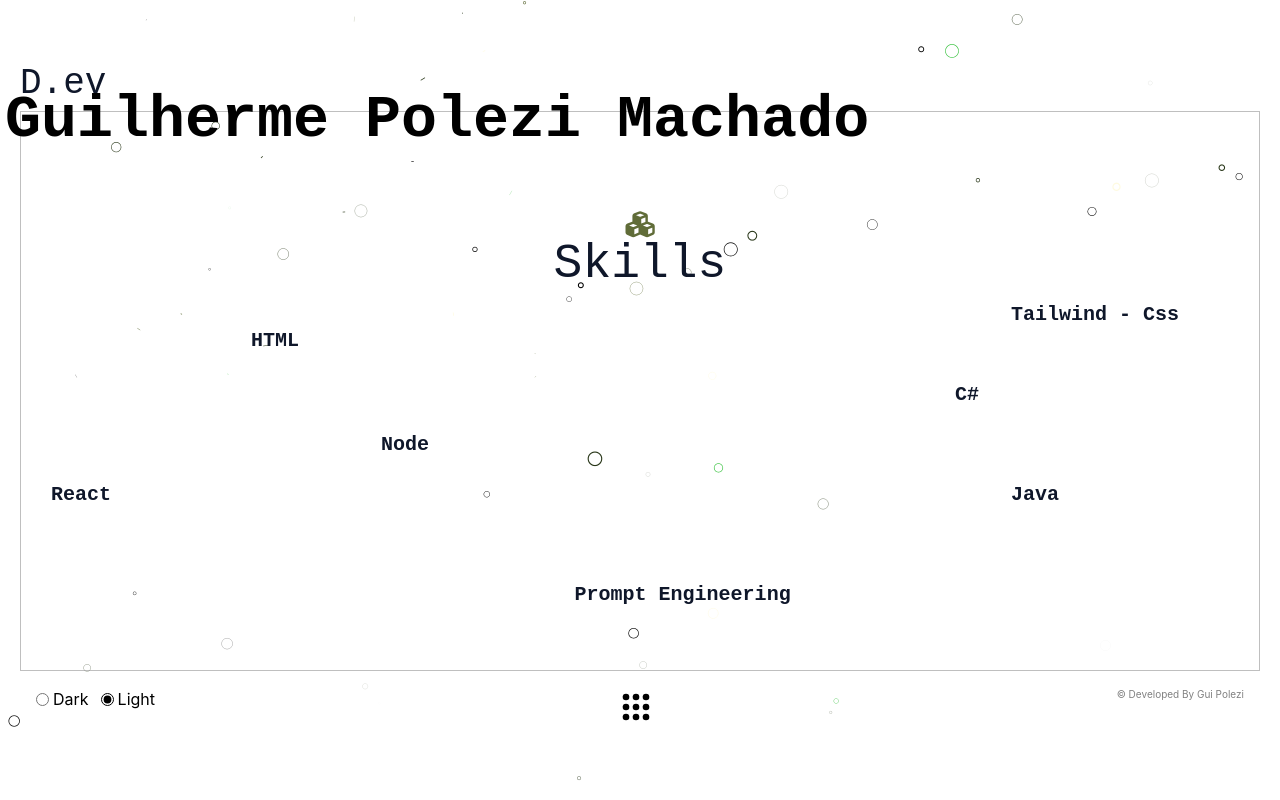
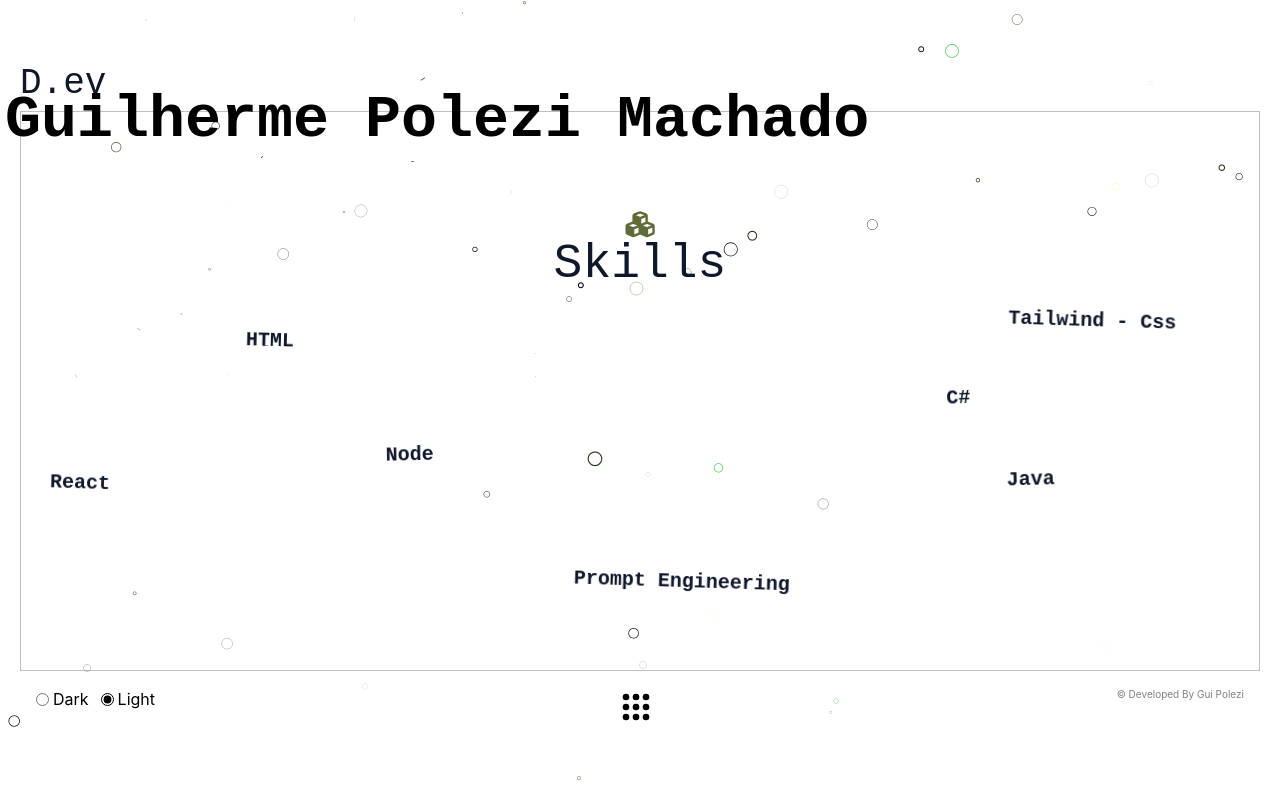
Before and after one commit to GuiPolezi/portfolio-dev, a React (Vite) app: page /skills in a window 1280 px wide. Built offline with nearby package versions, Linux system fonts and the light colour scheme; a web font is replaced by a local one.

Commit message:
Adding animation on p

```diff
--- a/src/index.css
+++ b/src/index.css
@@ -301,7 +301,7 @@ font-family: "Iosevka Charon Mono", monospace;
 }
 
 .skillBox i {
-  font-size: 32px;
+  font-size: 46px;
   visibility: hidden;
   opacity: 0;
   transform: translateY(10px);
@@ -309,6 +309,27 @@ font-family: "Iosevka Charon Mono", monospace;
 
 .skillBox p {
   cursor: pointer;
+  padding-bottom: 4px;
+
+}
+
+.skillBox p::after {
+  content: '';
+  position: absolute;
+  width: 100%;
+  height: 2px;
+  bottom: 0;
+  left: 0;
+  background-color: #606c38; /* Cor do sublinhado (ex: azul claro) */
+  transform: scaleX(0); /* Esconde a linha achatando ela no eixo X */
+  transform-origin: bottom right;
+  transition: transform 0.3s ease-out;
+}
+
+/* Faz a linha crescer ao passar o mouse */
+.skillBox p:hover::after {
+  transform: scaleX(1);
+  transform-origin: bottom left;
 }
 
 #one {
--- a/src/pages/skills.jsx
+++ b/src/pages/skills.jsx
@@ -313,7 +313,48 @@ export default ParticleBackground;
 
 const SkillItem = ({ id, iconClass, label }) => {
     const iconRef = useRef(null);
+    const labelRef = useRef(null); // 1. Nova ref para o parágrafo
 
+    // Efeito para a animação contínua de flutuação (balão)
+    useEffect(() => {
+        // Para garantir que a animação seja diferente para cada item,
+        // vamos usar valores aleatórios pequenos para duração e delay.
+        const randomDurationY = 3 + Math.random() * 2; // Entre 3 e 5 segundos
+        const randomDurationX = 2 + Math.random() * 2; // Entre 2 e 4 segundos
+        const randomDelay = Math.random() * 2;       // Até 2 segundos de delay inicial
+
+        // Animação Vertical (Sobe e Desce sutil)
+        gsap.to(labelRef.current, {
+            y: "-=10px", // Move 10px para cima da posição original
+            duration: randomDurationY,
+            ease: "sine.inOut", // Movimento suave nas bordas
+            repeat: -1,         // Loop infinito
+            yoyo: true,         // Retorna à posição original ao invés de pular
+            delay: randomDelay,  // Desincroniza os balões
+        });
+
+        // Animação Horizontal (Lado a Lado sutil para aleatoriedade)
+        gsap.to(labelRef.current, {
+            x: "-=5px", // Move 5px para a esquerda
+            duration: randomDurationX,
+            ease: "sine.inOut",
+            repeat: -1,
+            yoyo: true,
+            delay: randomDelay * 0.5, // Desincroniza ainda mais do eixo Y
+        });
+
+        // OPCIONAL: Adicionar uma rotação leve para dar mais "vida"
+        gsap.to(labelRef.current, {
+            rotation: Math.random() > 0.5 ? 2 : -2, // Rotaciona 2 graus pra direita ou esquerda
+            duration: randomDurationY * 1.2,
+            ease: "sine.inOut",
+            repeat: -1,
+            yoyo: true,
+        });
+
+    }, []); // Roda apenas uma vez na montagem
+
+    // --- Suas funções de Hover do Ícone continuam iguais ---
     const handleMouseEnter = () => {
         gsap.to(iconRef.current, {
             duration: 0.3,
@@ -331,13 +372,20 @@ const SkillItem = ({ id, iconClass, label }) => {
             ease: 'power2.in'
         });
     };
+    // -----------------------------------------------------
 
     return (
-        <div id={id} className="skillBox">
+        <div id={id} className="skillBox" style={{ perspective: "1000px" }}> {/* Perspective ajuda na rotação leve */}
             <i className={iconClass} ref={iconRef}></i>
             <p
+                ref={labelRef} // 1. Atribui a ref aqui
                 onMouseEnter={handleMouseEnter}
                 onMouseLeave={handleMouseLeaveP}
+                style={{
+
+                    cursor: 'pointer',
+                    position: 'relative' // Garante que z-index e transforms funcionem isolados
+                }}
             >
                 {label}
             </p>
```
